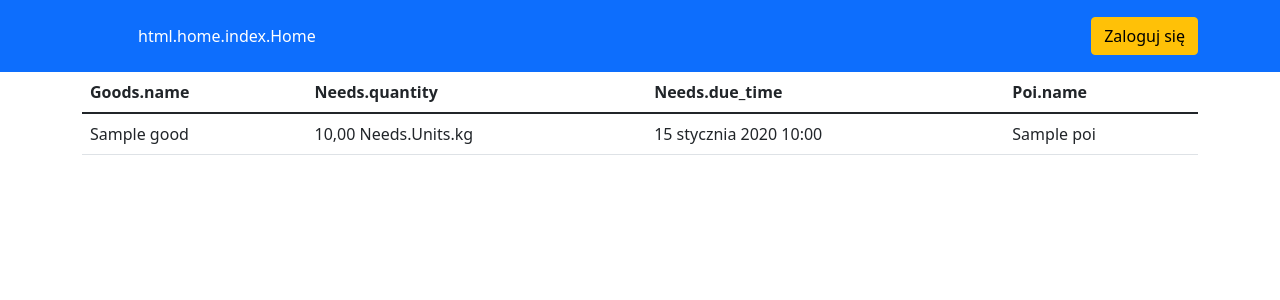
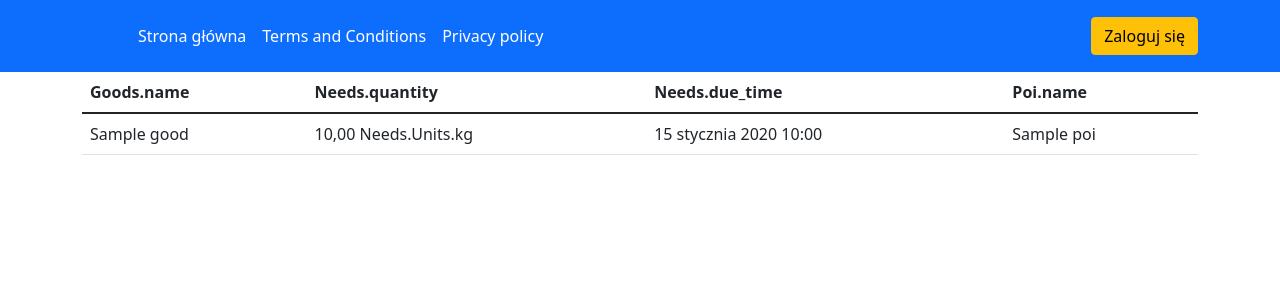
Before and after one commit to bartmanos/sfn, a Django app: page / in a window 1280 px wide. Shown: the top 300 px of the page. Run offline with Django 4.2, Linux system fonts and the light colour scheme; tables that the repository leaves empty hold one stand-in row (values such as "Sample post"); parts of the project's set-up code (start-up, migrations or seed data) failed here and were passed over.

Commit message:
/terms available #14

```diff
--- a/src/sfn/urls.py
+++ b/src/sfn/urls.py
@@ -17,10 +17,12 @@ Including another URLconf
 
 from django.contrib import admin
 from django.urls import path, include
+from django.views.generic import TemplateView
 from core.views import NeedsView
 
 urlpatterns = [
     path('admin/', admin.site.urls),
     path('oauth/', include('social_django.urls', namespace='social')),
+    path('terms/', TemplateView.as_view(template_name='terms.html')),
     path('', NeedsView.as_view()),
 ]
--- /dev/null
+++ b/src/templates/base.html
@@ -0,0 +1,65 @@
+{% load i18n %}
+<!doctype html>
+<html lang="en">
+  <head>
+    <!-- Required meta tags -->
+    <meta charset="utf-8">
+    <meta name="viewport" content="width=device-width, initial-scale=1">
+
+    <!-- Bootstrap CSS -->
+    <link href="https://cdn.jsdelivr.net/npm/bootstrap@5.1.3/dist/css/bootstrap.min.css" rel="stylesheet" integrity="sha384-1BmE4kWBq78iYhFldvKuhfTAU6auU8tT94WrHftjDbrCEXSU1oBoqyl2QvZ6jIW3" crossorigin="anonymous">
+
+    <title>Hello, world!</title>
+    <style>
+      .bg-ua {
+        background-color: #0d6efd;
+      }
+    </style>
+  </head>
+  <body>
+    <header class="p-3 text-white bg-ua">
+    <div class="container">
+      <div class="d-flex flex-wrap align-items-center justify-content-center justify-content-lg-start">
+        <a href="/" class="d-flex align-items-center mb-2 mb-lg-0 text-white text-decoration-none">
+          <svg class="bi me-2" width="40" height="32" role="img" aria-label="Bootstrap"><use xlink:href="#bootstrap"></use></svg>
+        </a>
+
+        <ul class="nav col-12 col-lg-auto me-lg-auto mb-2 justify-content-center mb-md-0">
+          <li><a href="/" class="nav-link px-2 text-white">{% translate "Home" %}</a></li>
+          <li><a href="/terms" class="nav-link px-2 text-white">{% translate "Terms and Conditions" %}</a></li>
+          <li><a href="/privacy" class="nav-link px-2 text-white">{% translate "Privacy policy" %}</a></li>
+          <!-- <li><a href="#" class="nav-link px-2 text-white">About</a></li> -->
+        </ul>
+
+        <!--
+        <form class="col-12 col-lg-auto mb-3 mb-lg-0 me-lg-3">
+          <input type="search" class="form-control form-control-dark" placeholder="Search..." aria-label="Search">
+        </form>
+        -->
+
+
+        <div class="text-end">
+          {% if user.is_anonymous %}<a href="/admin/" role="button" class="btn btn-warning">{% translate "Log in" %}</a>{% endif %}
+          {% if user.is_staff %}<a href="/admin/" role="button" class="btn btn-outline-light me-2">{% translate "Manage" %}</a>{% endif %}
+        </div>
+      </div>
+    </div>
+  </header>
+
+    <div class="container">
+      {% block content %}
+      {% endblock %}
+    </div>
+
+    <!-- Optional JavaScript; choose one of the two! -->
+
+    <!-- Option 1: Bootstrap Bundle with Popper -->
+    <script src="https://cdn.jsdelivr.net/npm/bootstrap@5.1.3/dist/js/bootstrap.bundle.min.js" integrity="sha384-ka7Sk0Gln4gmtz2MlQnikT1wXgYsOg+OMhuP+IlRH9sENBO0LRn5q+8nbTov4+1p" crossorigin="anonymous"></script>
+
+    <!-- Option 2: Separate Popper and Bootstrap JS -->
+    <!--
+    <script src="https://cdn.jsdelivr.net/npm/@popperjs/core@2.10.2/dist/umd/popper.min.js" integrity="sha384-7+zCNj/IqJ95wo16oMtfsKbZ9ccEh31eOz1HGyDuCQ6wgnyJNSYdrPa03rtR1zdB" crossorigin="anonymous"></script>
+    <script src="https://cdn.jsdelivr.net/npm/bootstrap@5.1.3/dist/js/bootstrap.min.js" integrity="sha384-QJHtvGhmr9XOIpI6YVutG+2QOK9T+ZnN4kzFN1RtK3zEFEIsxhlmWl5/YESvpZ13" crossorigin="anonymous"></script>
+    -->
+  </body>
+</html>
--- a/src/templates/core/needs_list.html
+++ b/src/templates/core/needs_list.html
@@ -1,50 +1,7 @@
+{% extends "base.html" %}
 {% load i18n %}
-<!doctype html>
-<html lang="en">
-  <head>
-    <!-- Required meta tags -->
-    <meta charset="utf-8">
-    <meta name="viewport" content="width=device-width, initial-scale=1">
 
-    <!-- Bootstrap CSS -->
-    <link href="https://cdn.jsdelivr.net/npm/bootstrap@5.1.3/dist/css/bootstrap.min.css" rel="stylesheet" integrity="sha384-1BmE4kWBq78iYhFldvKuhfTAU6auU8tT94WrHftjDbrCEXSU1oBoqyl2QvZ6jIW3" crossorigin="anonymous">
-
-    <title>Hello, world!</title>
-    <style>
-      .bg-ua {
-        background-color: #0d6efd;
-      }
-    </style>
-  </head>
-  <body>
-    <header class="p-3 text-white bg-ua">
-    <div class="container">
-      <div class="d-flex flex-wrap align-items-center justify-content-center justify-content-lg-start">
-        <a href="/" class="d-flex align-items-center mb-2 mb-lg-0 text-white text-decoration-none">
-          <svg class="bi me-2" width="40" height="32" role="img" aria-label="Bootstrap"><use xlink:href="#bootstrap"></use></svg>
-        </a>
-
-        <ul class="nav col-12 col-lg-auto me-lg-auto mb-2 justify-content-center mb-md-0">
-          <li><a href="#" class="nav-link px-2 text-white">{% translate "html.home.index.Home" %}</a></li>
-          <!-- <li><a href="#" class="nav-link px-2 text-white">About</a></li> -->
-        </ul>
-
-        <!--
-        <form class="col-12 col-lg-auto mb-3 mb-lg-0 me-lg-3">
-          <input type="search" class="form-control form-control-dark" placeholder="Search..." aria-label="Search">
-        </form>
-        -->
-
-
-        <div class="text-end">
-          {% if user.is_anonymous %}<a href="/admin/" role="button" class="btn btn-warning">{% translate "Log in" %}</a>{% endif %}
-          {% if user.is_staff %}<a href="/admin/" role="button" class="btn btn-outline-light me-2">{% translate "Manage" %}</a>{% endif %}
-        </div>
-      </div>
-    </div>
-  </header>
-
-    <div class="container">
+{% block content %}
     <table class="table">
       <thead>
         <tr>
@@ -67,17 +24,4 @@
     {% endfor %}
       </tbody>
     </table>
-    </div>
-
-    <!-- Optional JavaScript; choose one of the two! -->
-
-    <!-- Option 1: Bootstrap Bundle with Popper -->
-    <script src="https://cdn.jsdelivr.net/npm/bootstrap@5.1.3/dist/js/bootstrap.bundle.min.js" integrity="sha384-ka7Sk0Gln4gmtz2MlQnikT1wXgYsOg+OMhuP+IlRH9sENBO0LRn5q+8nbTov4+1p" crossorigin="anonymous"></script>
-
-    <!-- Option 2: Separate Popper and Bootstrap JS -->
-    <!--
-    <script src="https://cdn.jsdelivr.net/npm/@popperjs/core@2.10.2/dist/umd/popper.min.js" integrity="sha384-7+zCNj/IqJ95wo16oMtfsKbZ9ccEh31eOz1HGyDuCQ6wgnyJNSYdrPa03rtR1zdB" crossorigin="anonymous"></script>
-    <script src="https://cdn.jsdelivr.net/npm/bootstrap@5.1.3/dist/js/bootstrap.min.js" integrity="sha384-QJHtvGhmr9XOIpI6YVutG+2QOK9T+ZnN4kzFN1RtK3zEFEIsxhlmWl5/YESvpZ13" crossorigin="anonymous"></script>
-    -->
-  </body>
-</html>
+{% endblock %}
--- /dev/null
+++ b/src/templates/terms.html
@@ -0,0 +1,6 @@
+{% extends "base.html" %}
+{% load i18n %}
+
+{% block content %}
+Very important terms
+{% endblock %}
```
Also changed, not shown: src/locale/en/LC_MESSAGES/django.po, src/locale/pl/LC_MESSAGES/django.po, src/locale/ua/LC_MESSAGES/django.po.
